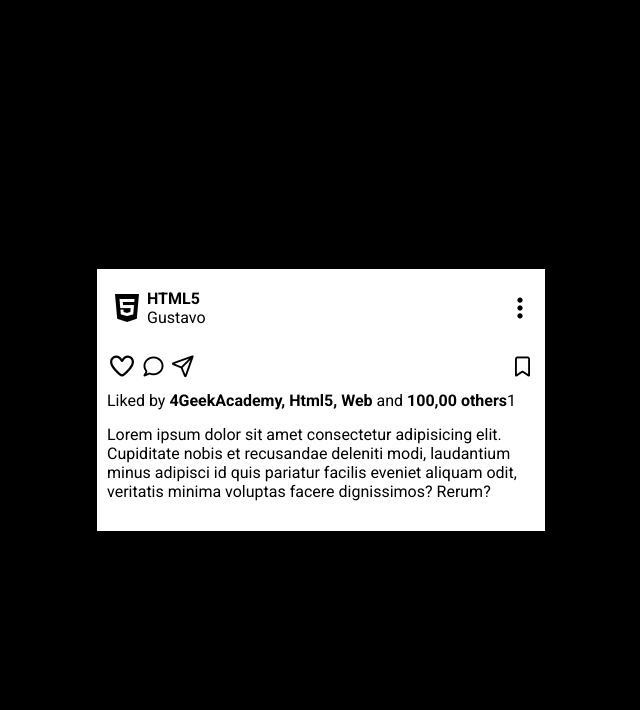
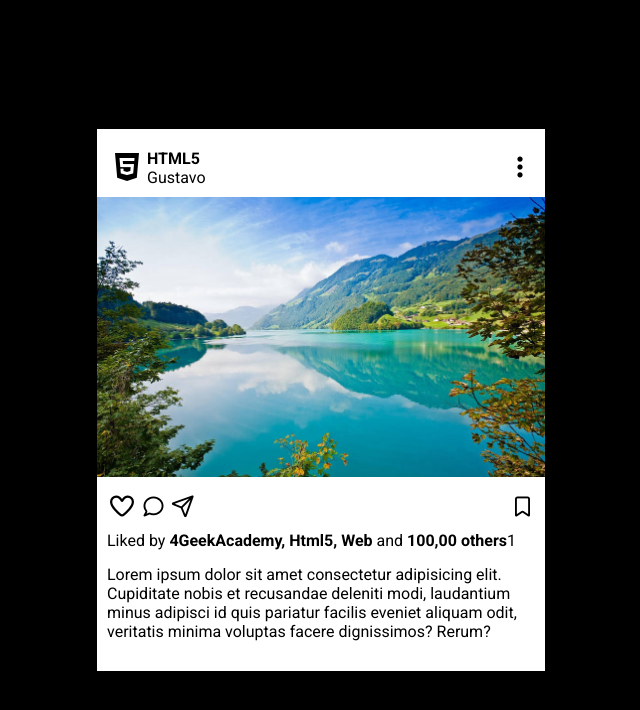
Before and after one commit to 4GeeksAcademy/PostInstagram-Hergueta7, a plain HTML site: page index.html in a window 1280 px wide. Shown: the whole page, without its empty margins (319-959 px from the left). Drawn offline with Linux system fonts and the light colour scheme.

Commit message:
Corrigiendo ruta de imagen

```diff
--- a/index.html
+++ b/index.html
@@ -32,7 +32,7 @@
             </div>
          </div>
          <div class="post-imagen">
-            <img src="/image/imagen2.jpg" alt="">
+            <img src="/images/imagen2.jpg" alt="">
          </div>
          <div class="feed">
             <div class="estados">
```
